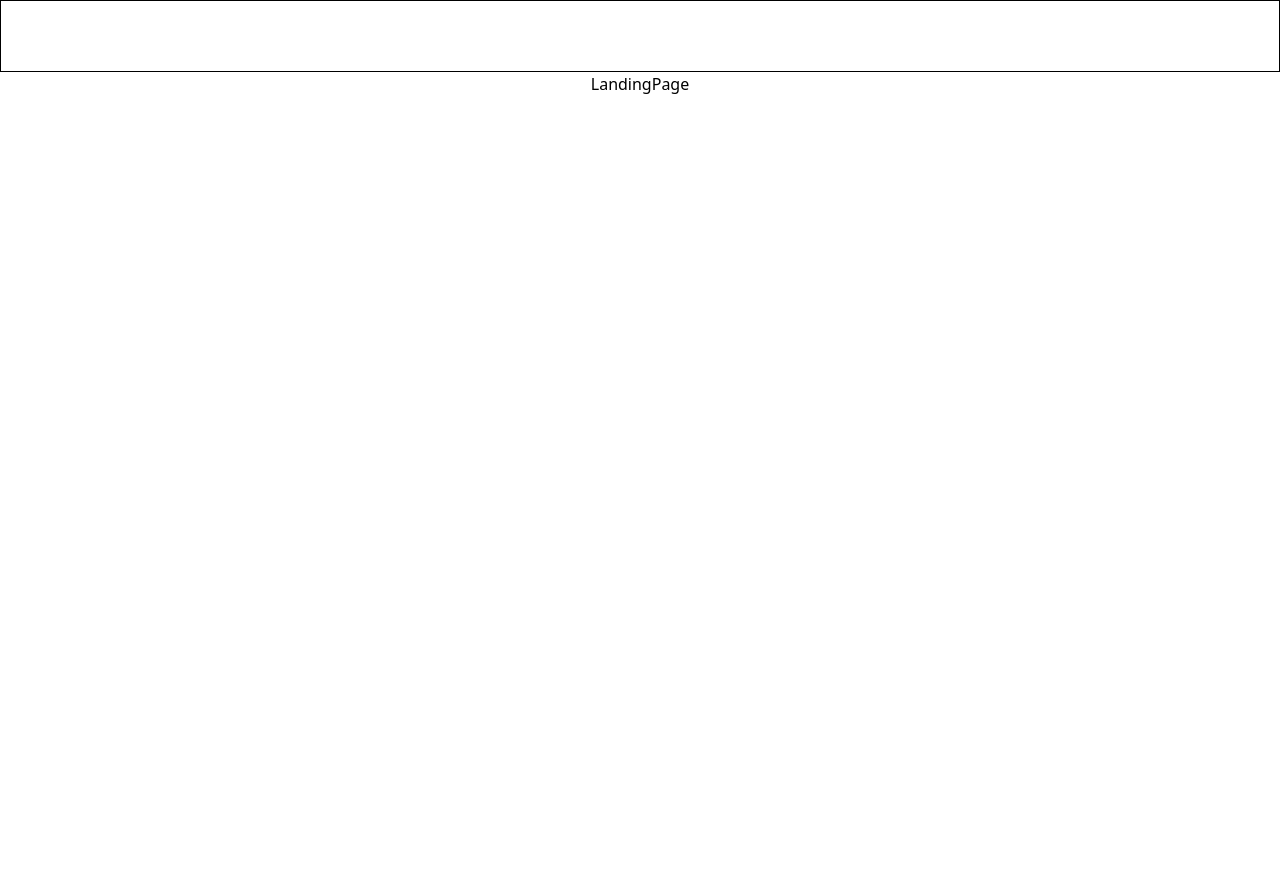
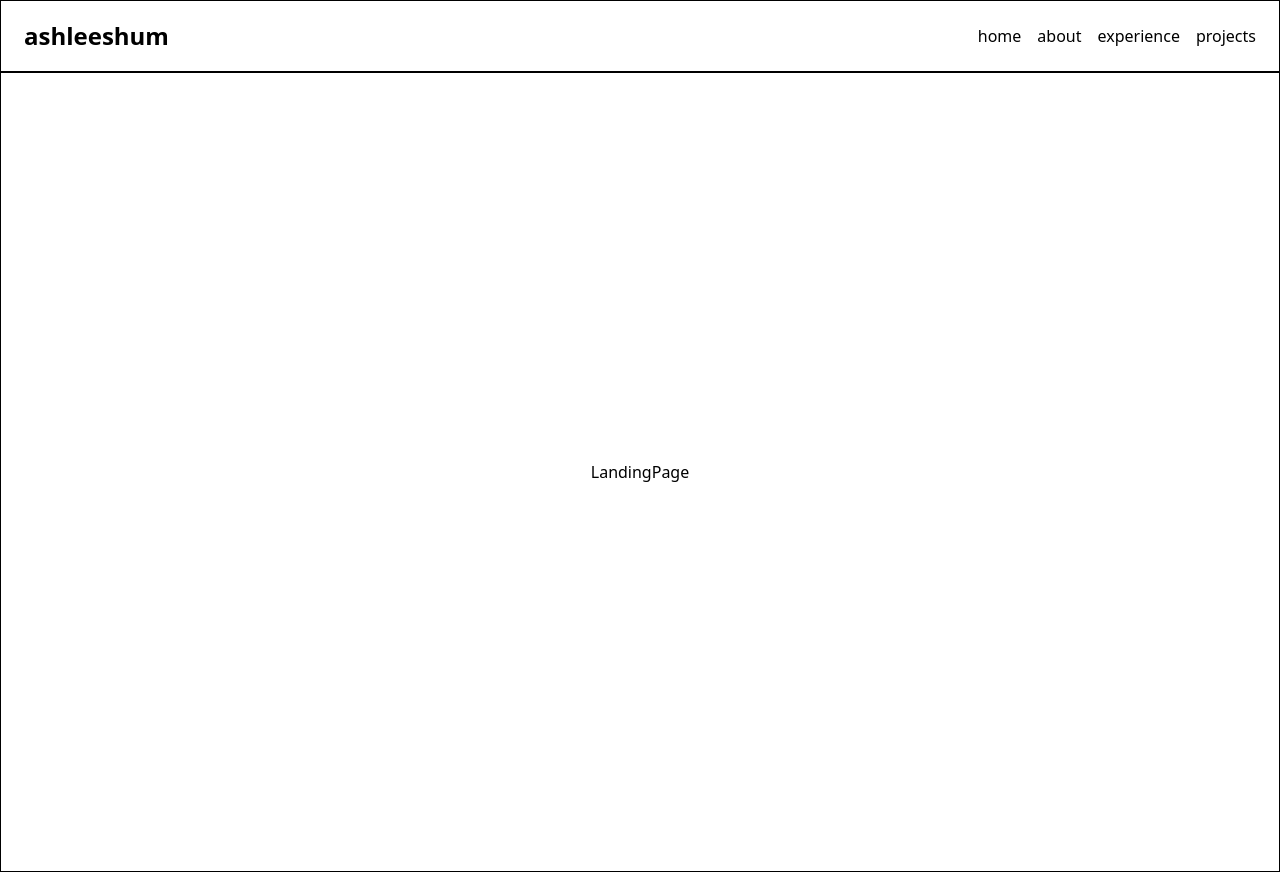
Before and after one commit to ashoomky/personal-website, a React (Vite) app: page / in a window 1280 px wide. Before the commit the page ends 800 px from the top, so only its background shows below. Built offline with nearby package versions, Linux system fonts and the light colour scheme.

Commit message:
feat: navbar done w placeholder logo

```diff
--- a/src/components/LandingPage.jsx
+++ b/src/components/LandingPage.jsx
@@ -1,6 +1,6 @@
 const LandingPage = () => {
     return (
-        <div>
+        <div className = "w-full h-screen flex items-center justify-center border">
             LandingPage
         </div>
     )
--- a/src/components/Navbar.jsx
+++ b/src/components/Navbar.jsx
@@ -1,14 +1,30 @@
 const Navbar = () => {
     return (
-        <div className ="w-full h-18 bg-transparent border flex items-center justify-center">
+        <div className ="w-full h-18 bg-transparent border flex items-center justify-center ">
+            {/* logo lhs */}
+            <div className="p-6 absolute left-0">
+                <a href="#" className="text-2xl font-bold">ashleeshum</a>
+            </div>
             {/* nav links rhs */}
-            <div className = "">
+             <div className="flex flex-row space-x-4 right-0 absolute p-6">
+                <a href="#" className="relative group">
+                    home
+                    <span className="absolute left-0 bottom-0 w-0 h-0.5 bg-black transition-all duration-300 group-hover:w-full"></span>
+                </a>
+                <a href="#" className="relative group">
+                    about
+                    <span className="absolute left-0 bottom-0 w-0 h-0.5 bg-black transition-all duration-300 group-hover:w-full"></span>
+                </a>
+                <a href="#" className="relative group">
+                    experience
+                    <span className="absolute left-0 bottom-0 w-0 h-0.5 bg-black transition-all duration-300 group-hover:w-full"></span>
+                </a>
+                <a href="#" className=" relative group">
+                    projects
+                    <span className="absolute left-0 bottom-0 w-0 h-0.5 bg-black transition-all duration-300 group-hover:w-full"></span>
+                </a>
+            </div>
 
-            </div>
-            {/* logo lhs */}
-            <div className="">
-
-            </div>
         </div>
     )
 }
```
